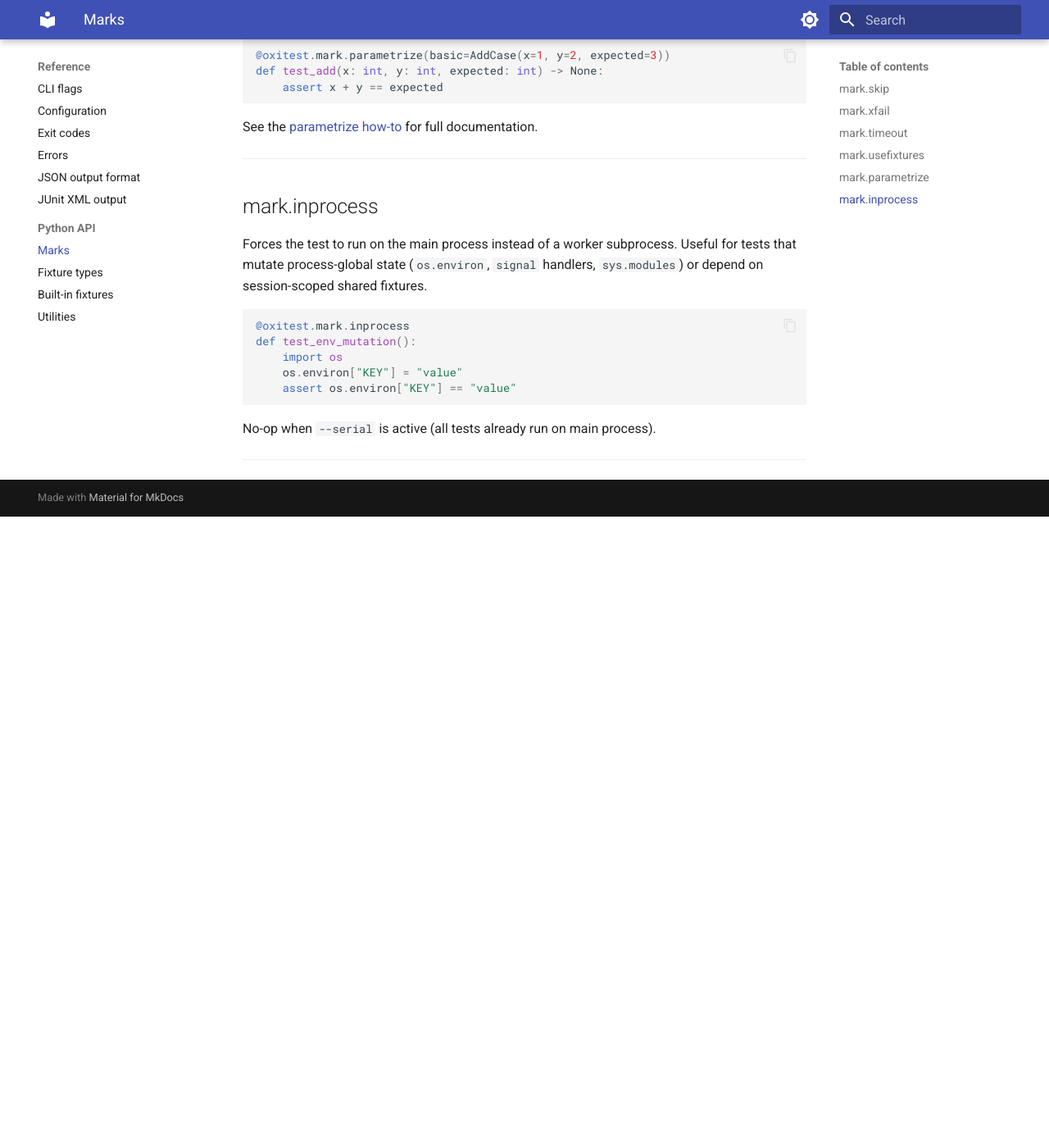
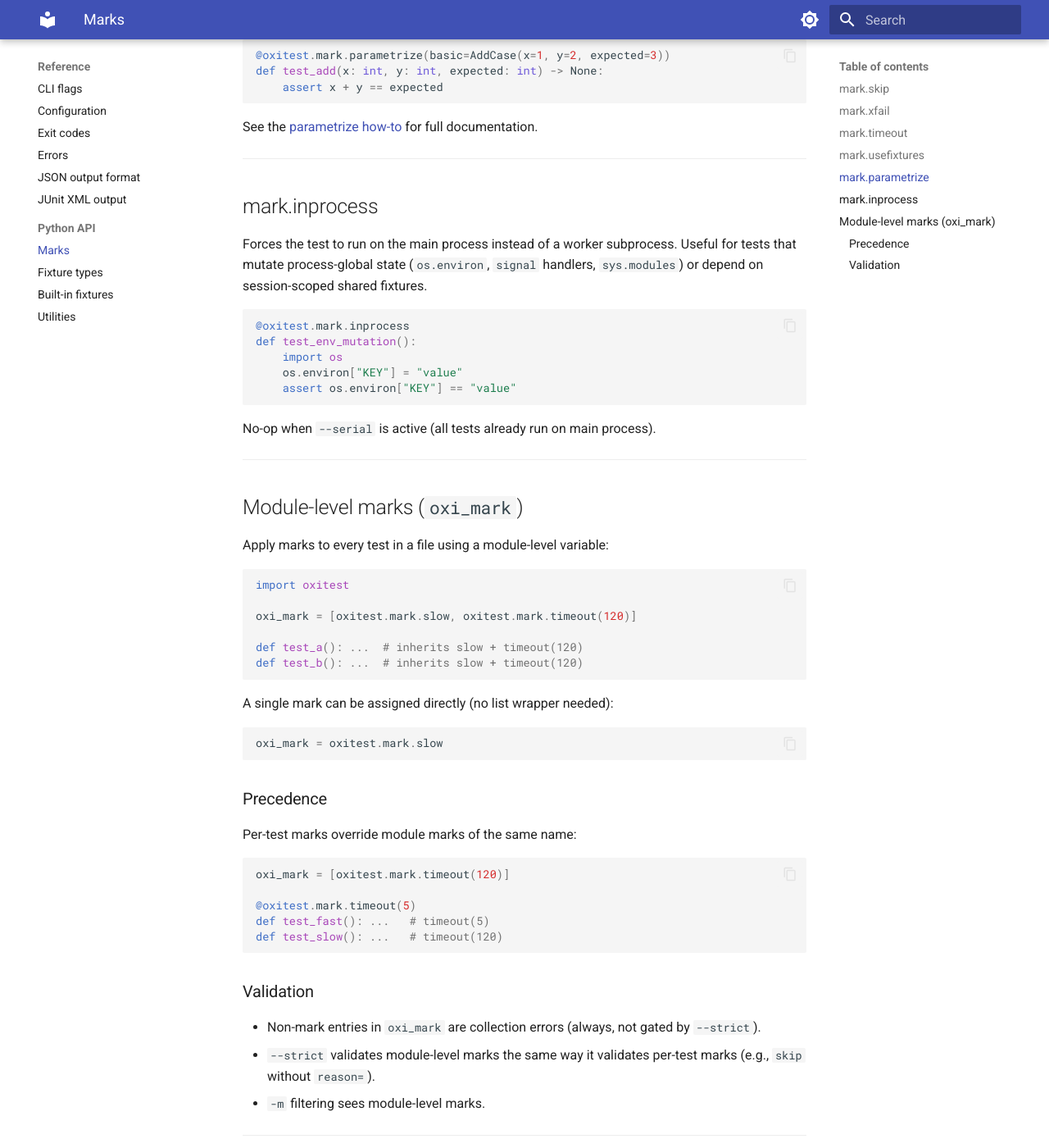
Before and after one commit to kalonji-tools/oxitest, an MkDocs documentation site: the page built from docs/src/reference/python-api/marks.md, in a window 1280 px wide and 1400 px high, scrolled down 2760 px. Shown: the whole window at 82% size. Built offline with MkDocs 1.6.1 and Material for MkDocs 9.7.7, drawn with Linux system fonts in a browser that asks for light colours; before the commit the page ends 3390 px from its top, so only the background shows below that.

Commit message:
docs(marks): add oxi_mark module-level marks reference

````diff
--- a/docs/src/reference/python-api/marks.md
+++ b/docs/src/reference/python-api/marks.md
@@ -138,3 +138,42 @@ def test_env_mutation():
 No-op when `--serial` is active (all tests already run on main process).
 
 ---
+
+## Module-level marks (`oxi_mark`)
+
+Apply marks to every test in a file using a module-level variable:
+
+```python
+import oxitest
+
+oxi_mark = [oxitest.mark.slow, oxitest.mark.timeout(120)]
+
+def test_a(): ...  # inherits slow + timeout(120)
+def test_b(): ...  # inherits slow + timeout(120)
+```
+
+A single mark can be assigned directly (no list wrapper needed):
+
+```python
+oxi_mark = oxitest.mark.slow
+```
+
+### Precedence
+
+Per-test marks override module marks of the same name:
+
+```python
+oxi_mark = [oxitest.mark.timeout(120)]
+
+@oxitest.mark.timeout(5)
+def test_fast(): ...   # timeout(5)
+def test_slow(): ...   # timeout(120)
+```
+
+### Validation
+
+- Non-mark entries in `oxi_mark` are collection errors (always, not gated by `--strict`).
+- `--strict` validates module-level marks the same way it validates per-test marks (e.g., `skip` without `reason=`).
+- `-m` filtering sees module-level marks.
+
+---
````
